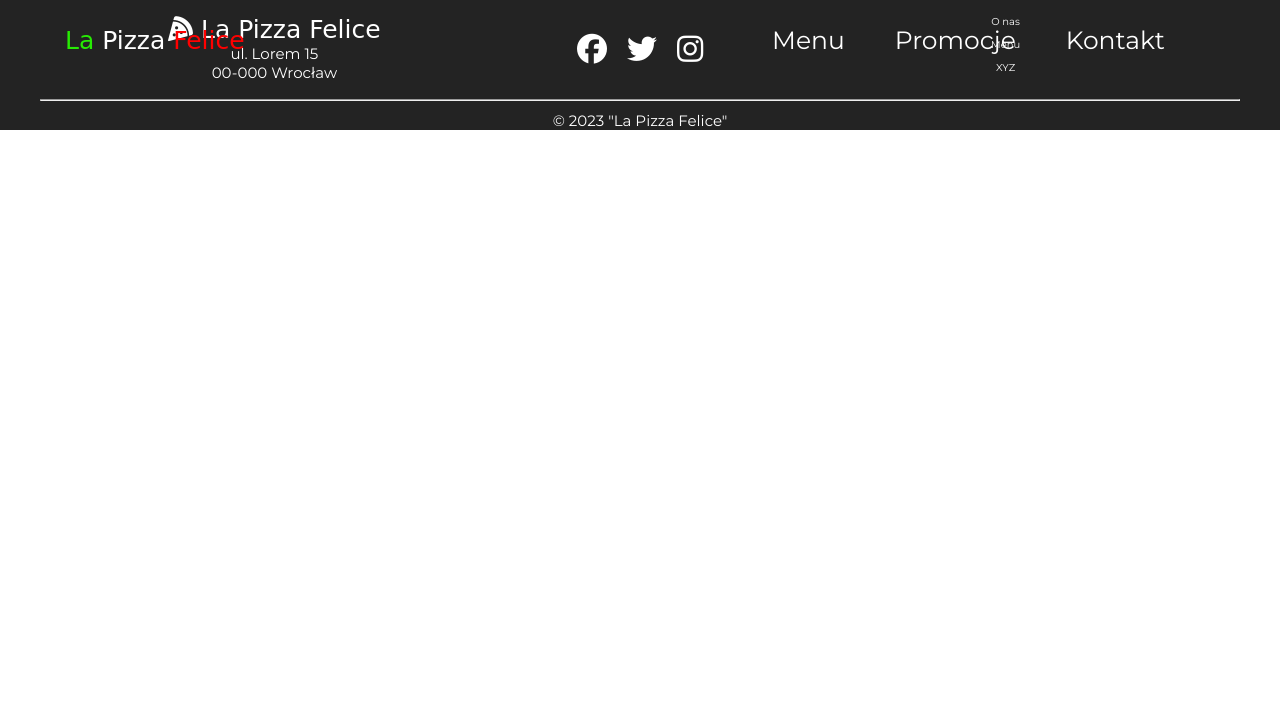
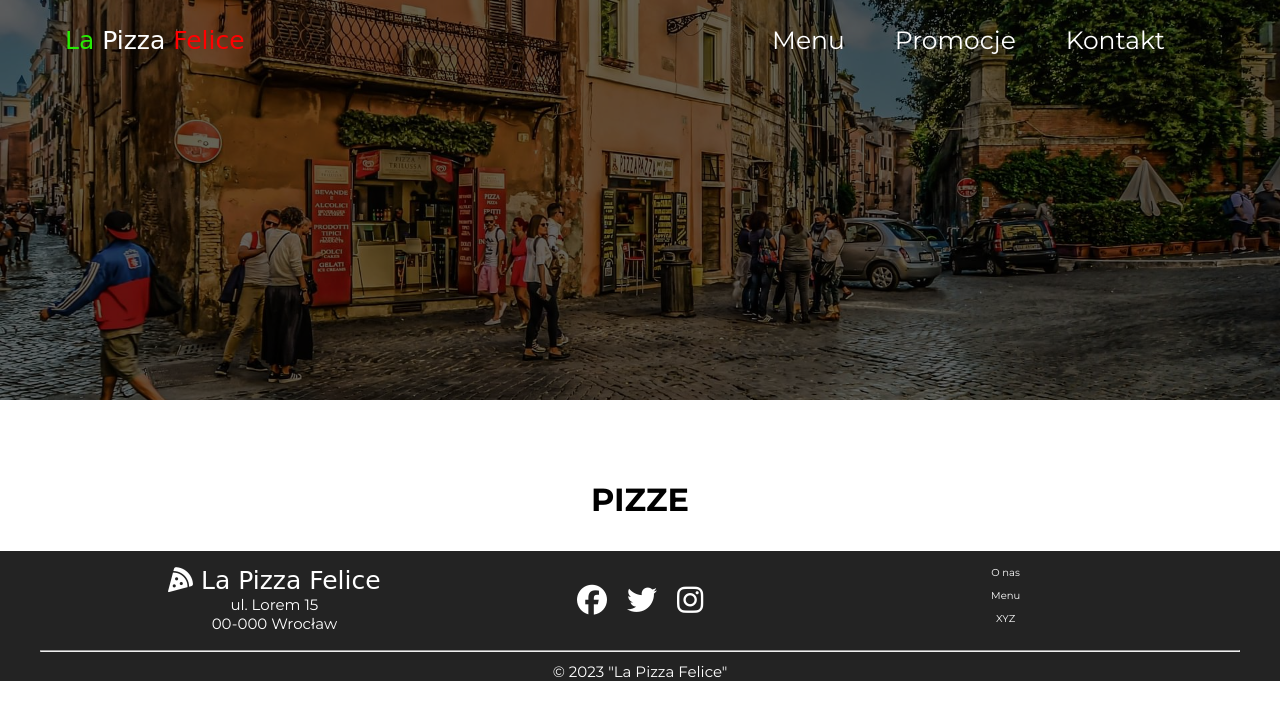
Before and after one commit to BlackMattdev/Pizzeria, a website: page menu.html in a window 1280 px wide. Drawn offline with Linux system fonts and the light colour scheme; a web font is replaced by a local one.

Commit message:
Transfer header from index.kit to _nav.kit

```diff
--- a/menu.html
+++ b/menu.html
@@ -43,6 +43,24 @@
 
 </nav>
 
+
+<header class="header" id="home">
+    <div class="header__shadow"></div>
+</header>
+
+
+
+    <section class="menu" id="menu">
+        <div class="wrapper">
+            <h2 class="section-heading">Pizze</h2>
+
+
+
+
+        </div>
+
+
+    </section>
     <footer class="footer section-dark">
     <div class="wrapper">
 
--- a/src/sass/main.scss
+++ b/src/sass/main.scss
@@ -255,6 +255,12 @@ a {
 	}
 }
 
+// MENU
+.menu {
+	position: relative;
+	margin-top: 80px;
+}
+
 // FOOTER
 
 .footer {
```
Also changed, not shown: index.html (+5 -3 lines), dist/css/main.min.css, 3 other files.
